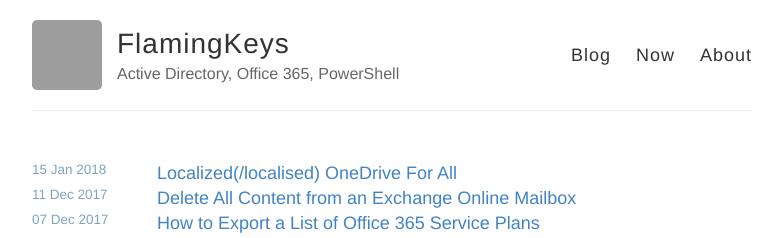
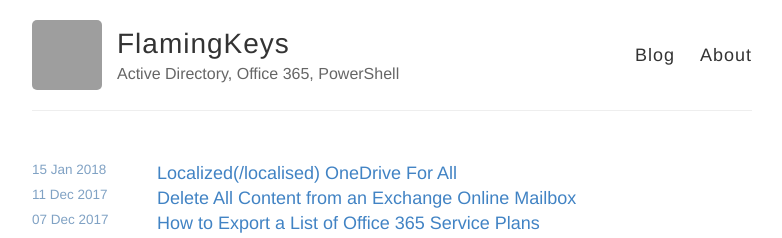
Before and after one commit to chrisbrownie/flamingkeys.com, a Jekyll site: the page built from index.html, in a window 1280 px wide and 900 px high. Shown: the top 238 px of the window, without its empty margins (248-1030 px from the left). Built offline with Jekyll 4.4.1, drawn with Linux system fonts in a browser that asks for light colours; grey boxes are pictures that could not be loaded.

Commit message:
Remove now

```diff
--- a/_layouts/default.html
+++ b/_layouts/default.html
@@ -28,7 +28,6 @@
 
           <nav>
             <a href="{{ site.baseurl }}/">Blog</a>
-            <a href="{{ site.baseurl }}/now">Now</a>
             <a href="{{ site.baseurl }}/about">About</a>
           </nav>
         </header>
```
